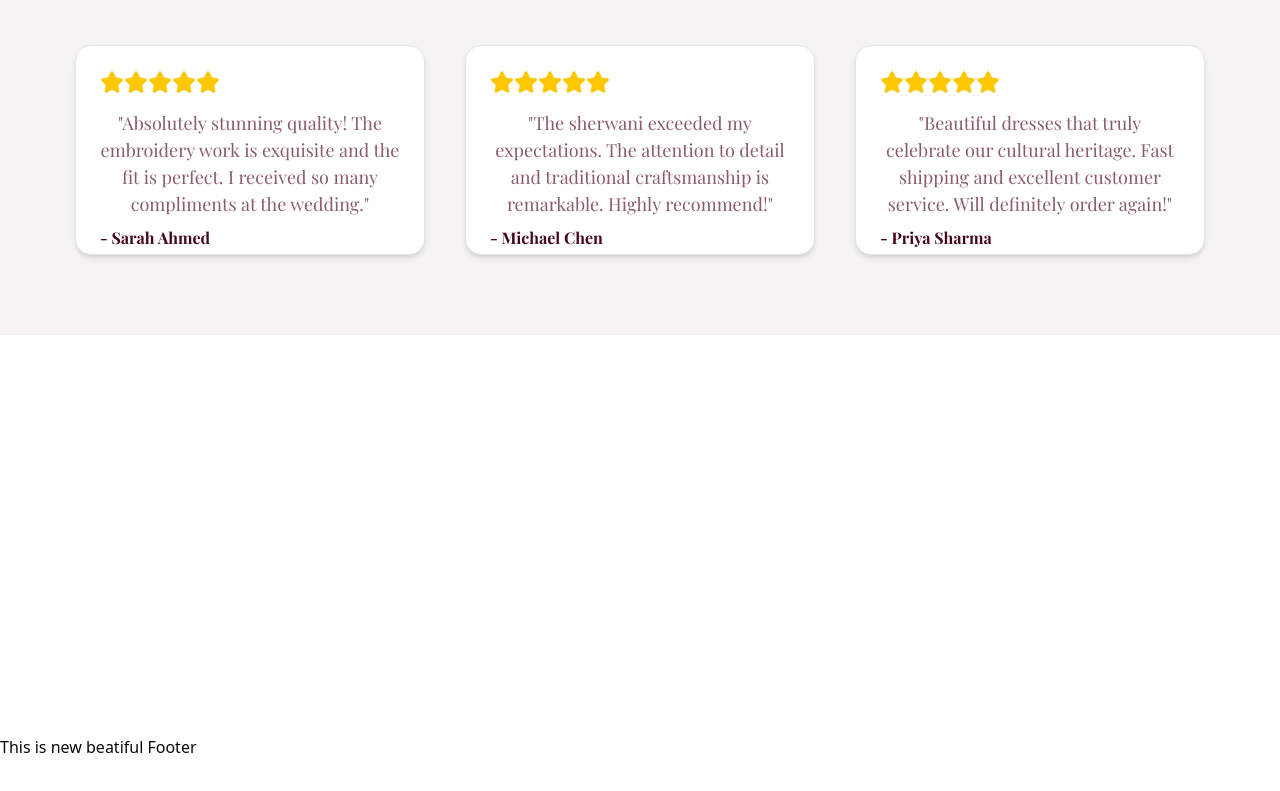
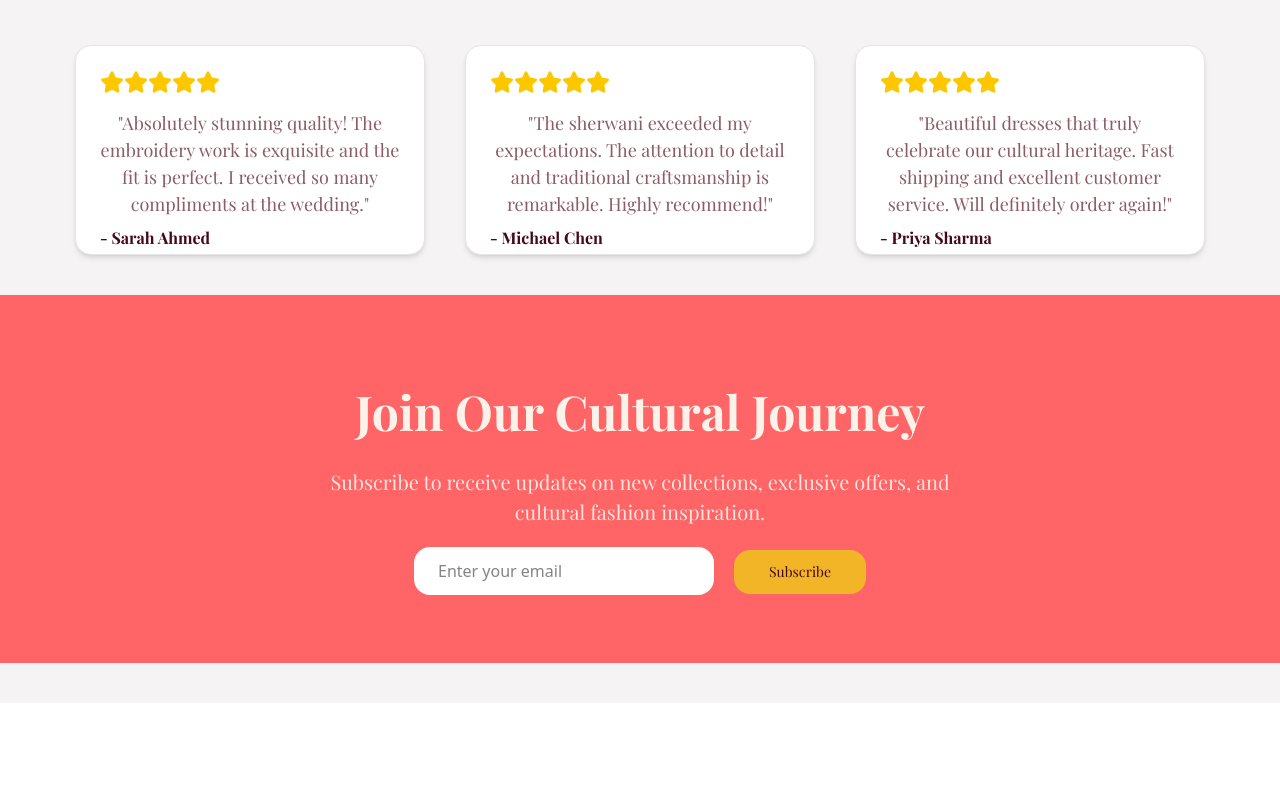
Before and after one commit to MohIdrees-Mohammadi/E-commerce, a React (Vite) app: page / in a window 1280 px wide. Shown: the part 3088-3879 px from the top of the page. Before the commit the page ends 3847 px from the top, so only its background shows below. Built offline with nearby package versions, Linux system fonts and the light colour scheme; a web font is replaced by a local one.

Commit message:
JOIN OUR CULTURE JOURNEY

```diff
--- a/src/Pages/Home.jsx
+++ b/src/Pages/Home.jsx
@@ -178,6 +178,18 @@ const Home = () => {
       <section className="pt-10 bg-[#f5f3f3] pb-10">
         <h1 className=" text-[50px] font-family-serif font-bold text-center">What Our Customers Say</h1>
         <PeopleComment comments={comments} />
+
+        {/* JOIN OUR CULTURE JOURNEY  */}
+        <div className="flex  flex-col items-center gap-5 bg-red-400 h-[368px] pt-20 pb-20">
+          <h1 className="text-[48px] font-family-serif text-[#FBF3E9] font-bold">Join Our Cultural Journey</h1>
+          <p className="text-[20px] font-family-serif text-[#FBF3E9E6]">Subscribe to receive updates on new collections, exclusive offers, and<p className="text-center">cultural fashion inspiration.</p></p>
+          <div>
+            <input type="text" placeholder="Enter your email"
+            className="bg-[#FFFFFF] w-[300px] h-12 pl-6 pr-6 rounded-2xl pt-3 pb-3"
+            />
+            <button className="bg-[#F1B527] text-[#450817] text-[14px] font-family-serif pr-8 pl-8 h-11 w-[132px] rounded-2xl ml-5 hover:bg-[#915463]">Subscribe</button>
+          </div>
+        </div>
       </section>
     </>
   );
```
